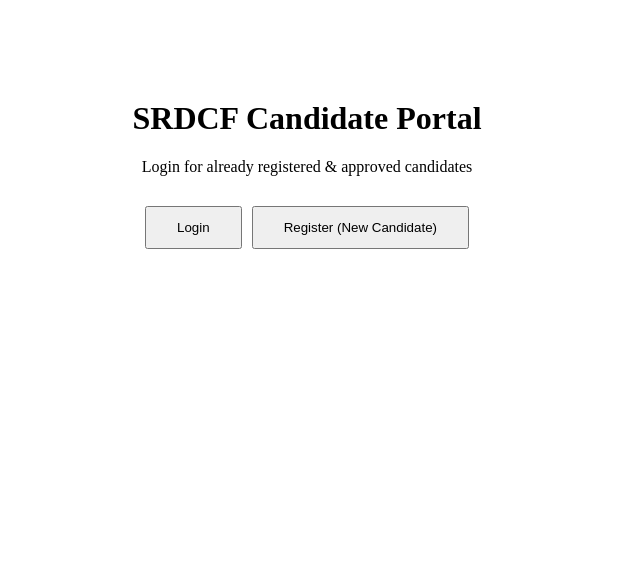
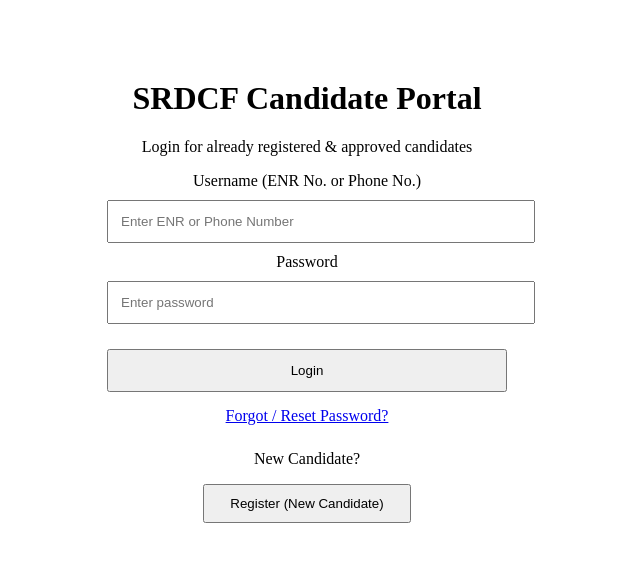
Before and after one commit to srdcf-org/mark-1-portal, a Next.js app: page / in a window 1280 px wide. Shown: the top 562 px of the page, without its empty margins (333-973 px from the left). Built offline with nearby package versions, Linux system fonts and the light colour scheme.

Commit message:
Make home page full candidate login portal

```diff
--- a/app/page.tsx
+++ b/app/page.tsx
@@ -1,20 +1,57 @@
 import Link from "next/link";
+import { useState } from "react";
 
 export default function Home() {
+  const [username, setUsername] = useState("");
+  const [password, setPassword] = useState("");
+
+  const handleLogin = (e: React.FormEvent) => {
+    e.preventDefault();
+    alert(`Login Attempt\nUsername: ${username}\nPassword: ${password}`);
+  };
+
   return (
-    <div style={{ textAlign: "center", marginTop: 100 }}>
+    <div style={{ maxWidth: 400, margin: "80px auto", textAlign: "center" }}>
       <h1>SRDCF Candidate Portal</h1>
       <p>Login for already registered & approved candidates</p>
 
-      <div style={{ marginTop: 30 }}>
-        <Link href="/login">
-          <button style={{ padding: "12px 30px", marginRight: 10 }}>
-            Login
-          </button>
-        </Link>
+      <form onSubmit={handleLogin}>
+        <label>Username (ENR No. or Phone No.)</label>
+        <input
+          type="text"
+          placeholder="Enter ENR or Phone Number"
+          value={username}
+          onChange={(e) => setUsername(e.target.value)}
+          required
+          style={{ width: "100%", padding: 12, margin: "10px 0" }}
+        />
 
+        <label>Password</label>
+        <input
+          type="password"
+          placeholder="Enter password"
+          value={password}
+          onChange={(e) => setPassword(e.target.value)}
+          required
+          style={{ width: "100%", padding: 12, margin: "10px 0" }}
+        />
+
+        <button
+          type="submit"
+          style={{ width: "100%", padding: 12, marginTop: 15 }}
+        >
+          Login
+        </button>
+      </form>
+
+      <div style={{ marginTop: 15 }}>
+        <Link href="/forgot-password">Forgot / Reset Password?</Link>
+      </div>
+
+      <div style={{ marginTop: 25 }}>
+        <p>New Candidate?</p>
         <Link href="/signup">
-          <button style={{ padding: "12px 30px" }}>
+          <button style={{ padding: "10px 25px" }}>
             Register (New Candidate)
           </button>
         </Link>
```
